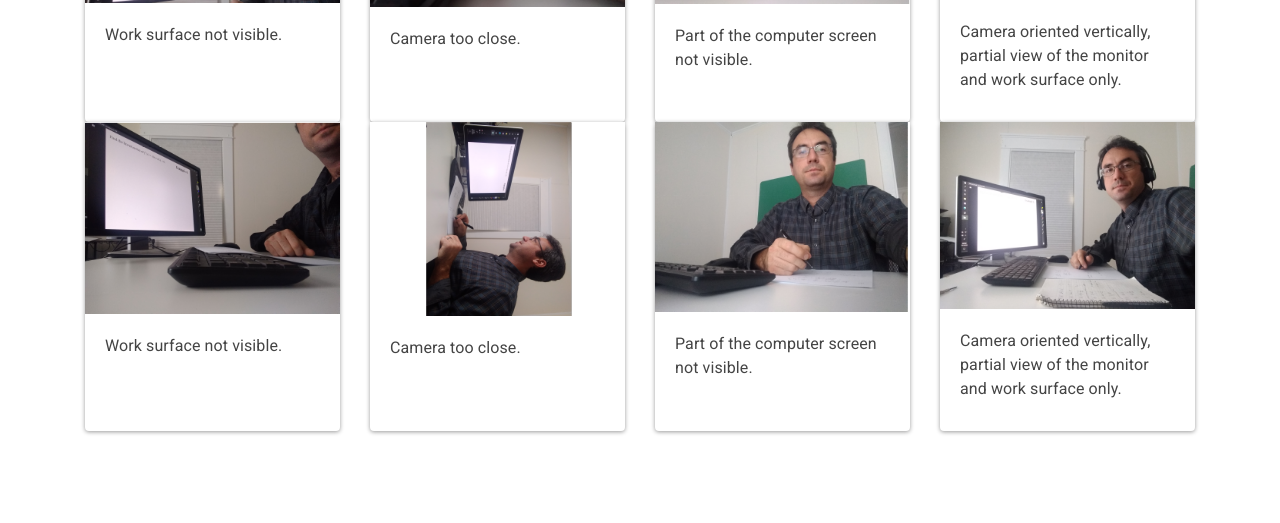
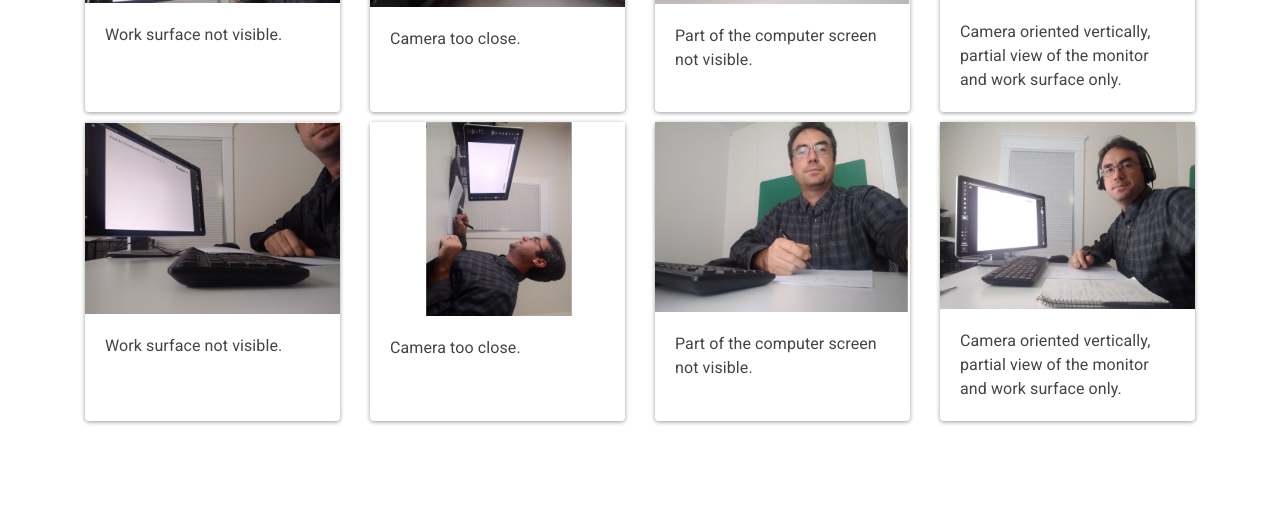
Before and after one commit to ub-math/exam_guides, a Jekyll site: the page built from docs/index.md, in a window 1280 px wide. Shown: the part 3916-4439 px from the top of the page. Built offline with Jekyll 4.4.1, drawn with Linux system fonts in a browser that asks for light colours.

Commit message:
Update index.md

```diff
--- a/docs/index.md
+++ b/docs/index.md
@@ -164,25 +164,25 @@ demonstrating proper workspace setup.
 <h4>Examples of incorrect camera views</h4>
 <div class="card-deck">
 
-  <div class="card" style="min-width: 200px;padding-bottom:10px;">
+  <div class="card" style="min-width: 200px;margin-bottom:10px;">
     <img class="card-img-top" src="./assets/images/incorrect_1.png" alt="Card image cap">
     <div class="card-body">
       <p class="card-text">Work surface not visible.</p>
     </div>
   </div>
-  <div class="card" style="min-width: 200px;padding-bottom:10px;">
+  <div class="card" style="min-width: 200px;margin-bottom:10px;">
     <img class="card-img-top" src="./assets/images/incorrect_2.png" alt="Card image cap">
     <div class="card-body">
       <p class="card-text">Camera too close.</p>
     </div>
   </div>
-  <div class="card" style="min-width: 200px;padding-bottom:10px;">
+  <div class="card" style="min-width: 200px;margin-bottom:10px;">
     <img class="card-img-top" src="./assets/images/incorrect_3.png" alt="Card image cap">
     <div class="card-body">
       <p class="card-text">Part of the computer screen not visible.</p>
     </div>
   </div>
-  <div class="card" style="min-width: 200px;padding-bottom:10px;">
+  <div class="card" style="min-width: 200px;margin-bottom:10px;">
     <img class="card-img-top" src="./assets/images/incorrect_4.png" alt="Card image cap">
     <div class="card-body">
       <p class="card-text">Camera oriented vertically, partial view of the monitor and work surface only.</p>
@@ -190,25 +190,25 @@ demonstrating proper workspace setup.
   </div>
 
 
-  <div class="card" style="min-width: 200px;padding-bottom:10px;">
+  <div class="card" style="min-width: 200px;margin-bottom:10px;">
     <img class="card-img-top" src="./assets/images/incorrect_5.png" alt="Card image cap">
     <div class="card-body">
       <p class="card-text">Work surface not visible.</p>
     </div>
   </div>
-  <div class="card" style="min-width: 200px;padding-bottom:10px;">
+  <div class="card" style="min-width: 200px;margin-bottom:10px;">
     <img class="card-img-top" src="./assets/images/incorrect_6.png" alt="Card image cap">
     <div class="card-body">
       <p class="card-text">Camera too close.</p>
     </div>
   </div>
-  <div class="card" style="min-width: 200px;padding-bottom:10px;">
+  <div class="card" style="min-width: 200px;margin-bottom:10px;">
     <img class="card-img-top" src="./assets/images/incorrect_7.png" alt="Card image cap">
     <div class="card-body">
       <p class="card-text">Part of the computer screen not visible.</p>
     </div>
   </div>
-  <div class="card" style="min-width: 200px;padding-bottom:10px;">
+  <div class="card" style="min-width: 200px;margin-bottom:10px;">
     <img class="card-img-top" src="./assets/images/incorrect_8.png" alt="Card image cap">
     <div class="card-body">
       <p class="card-text">Camera oriented vertically, partial view of the monitor and work surface only.</p>
```
